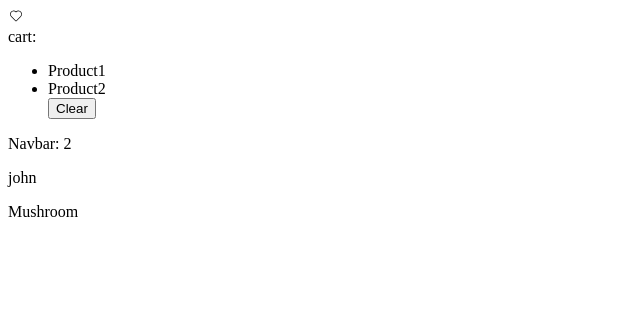
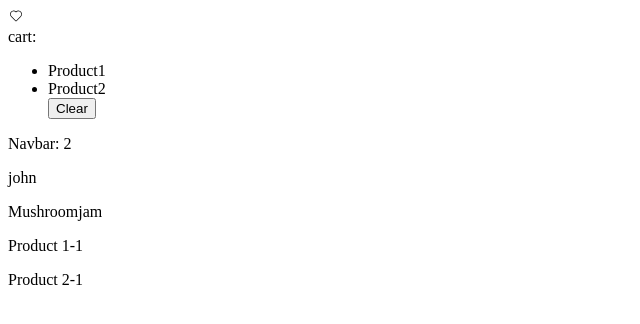
Before and after one commit to Karthicrajamo/React_vite_ts, a React (Vite) app: page / in a window 1280 px wide. Shown: the top 324 px of the page, without its empty margins (0-640 px from the left). Built offline with nearby package versions, Linux system fonts and the light colour scheme.

Commit message:
exerice 1: Managing component state code clearance

```diff
--- a/src/App.tsx
+++ b/src/App.tsx
@@ -22,12 +22,39 @@ function App() {
 
 	const [pizza, setPizza] = useState({
 		name: "Spicy Pepperoni",
-		toppings: ["Mushroom"],
+		toppings: ["Mushroom", "jam"],
+	});
+
+	const [cart, setCart] = useState({
+		discount: 1,
+		items: [
+			{
+				id: 1,
+				title: "Product 1",
+				quantity: 1,
+			},
+			{
+				id: 2,
+				title: "Product 2",
+				quantity: 1,
+			},
+		],
 	});
 
 	const handler = () => {
 		setGame({ ...game, player: { name: "janu" } });
-		setPizza({ ...pizza, toppings: [...pizza.toppings, "cheese"] });
+		setPizza({
+			...pizza,
+			toppings: pizza.toppings.map((top) =>
+				top === "Mushroom" ? "cheese" : top
+			),
+		});
+		setCart({
+			...cart,
+			items: cart.items.map((item) =>
+				item.id === 2 ? { ...item, quantity: 2 } : item
+			),
+		});
 	};
 
 	return (
@@ -38,6 +65,11 @@ function App() {
 			<Navbar cartItemCount={product.length}></Navbar>
 			<p>{game.player.name}</p>
 			<p>{pizza.toppings}</p>
+			{cart.items.map((item) => (
+				<p key={item.id}>
+					{item.title}-{item.quantity}
+				</p>
+			))}
 		</div>
 	);
 }
```
